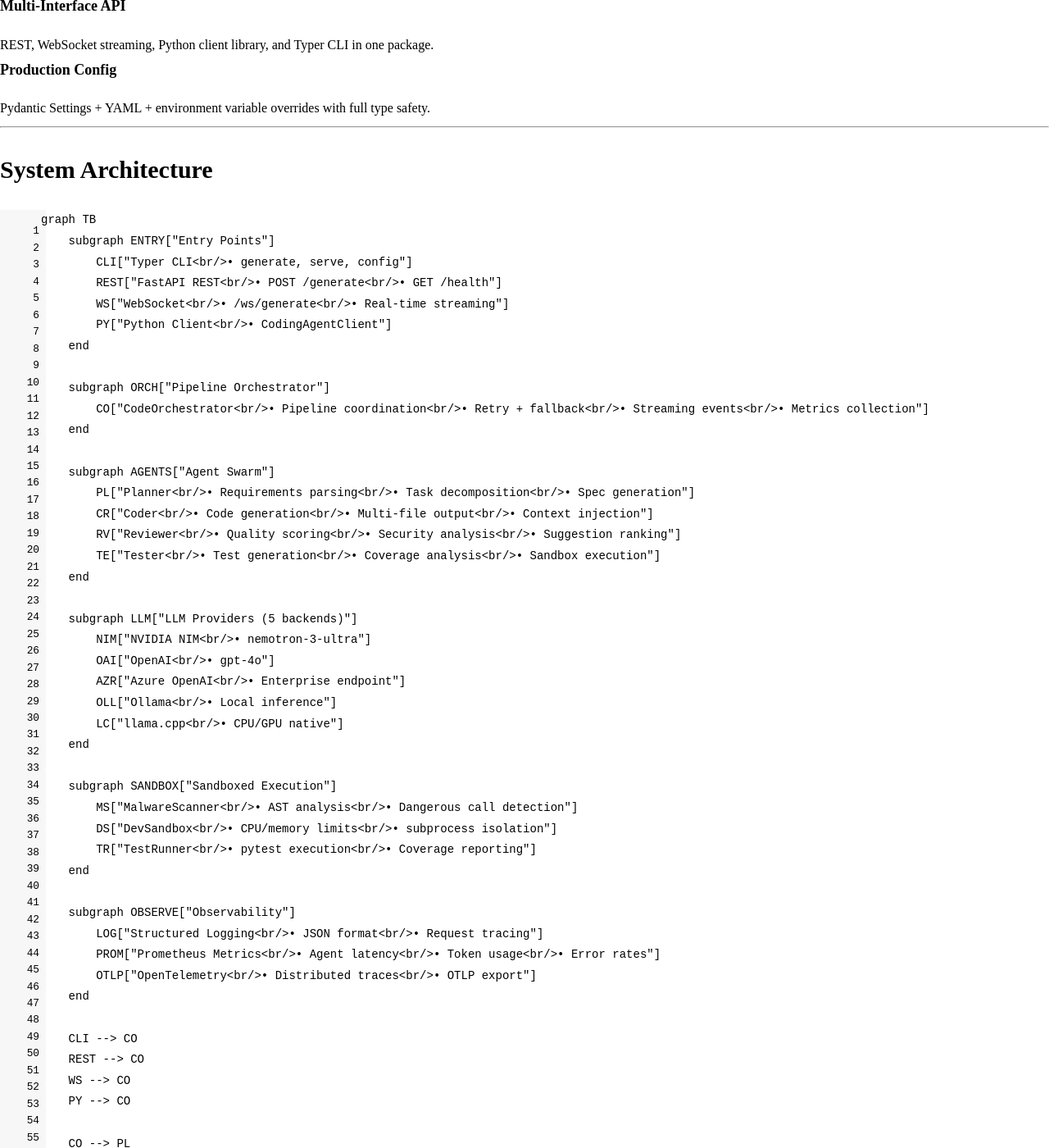
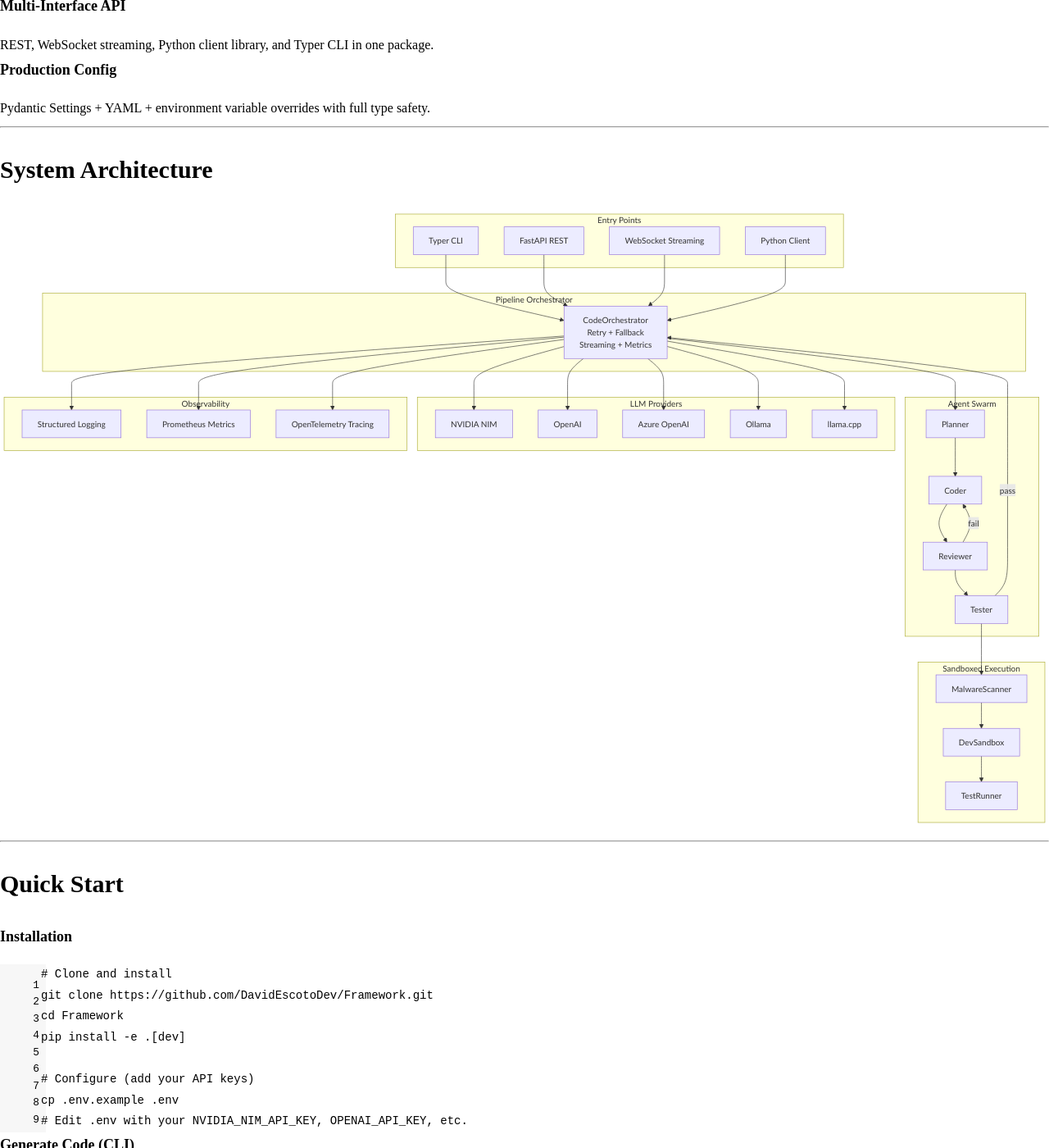
Before and after one commit to DavidEscotoDev/Framework, a Jekyll site: the page built from docs/index.md, in a window 1280 px wide and 1400 px high, scrolled down 571 px. Shown: the whole window at 82% size. Built offline with Jekyll 4.4.1, drawn with Linux system fonts in a browser that asks for light colours; some of the changed text lies outside the part shown.

Commit message:
fix: load Mermaid.js and use div.mermaid for diagram rendering

````diff
--- a/_layouts/default.html
+++ b/_layouts/default.html
@@ -62,6 +62,8 @@ layout: default
       </ul>
     </div>
   </footer>
+  <script src="https://cdn.jsdelivr.net/npm/mermaid/dist/mermaid.min.js"></script>
+  <script>mermaid.initialize({startOnLoad:true, theme:'default', securityLevel:'loose'});</script>
   <script>
     // Mobile menu toggle
     const toggle = document.querySelector('.menu-toggle');
--- a/docs/index.md
+++ b/docs/index.md
@@ -58,44 +58,44 @@ layout: default
 
 ## System Architecture
 
-```mermaid
+<div class="mermaid">
 graph TB
     subgraph ENTRY["Entry Points"]
-        CLI["Typer CLI<br/>• generate, serve, config"]
-        REST["FastAPI REST<br/>• POST /generate<br/>• GET /health"]
-        WS["WebSocket<br/>• /ws/generate<br/>• Real-time streaming"]
-        PY["Python Client<br/>• CodingAgentClient"]
+        CLI["Typer CLI"]
+        REST["FastAPI REST"]
+        WS["WebSocket Streaming"]
+        PY["Python Client"]
     end
 
     subgraph ORCH["Pipeline Orchestrator"]
-        CO["CodeOrchestrator<br/>• Pipeline coordination<br/>• Retry + fallback<br/>• Streaming events<br/>• Metrics collection"]
+        CO["CodeOrchestrator<br/>Retry + Fallback<br/>Streaming + Metrics"]
     end
 
     subgraph AGENTS["Agent Swarm"]
-        PL["Planner<br/>• Requirements parsing<br/>• Task decomposition<br/>• Spec generation"]
-        CR["Coder<br/>• Code generation<br/>• Multi-file output<br/>• Context injection"]
-        RV["Reviewer<br/>• Quality scoring<br/>• Security analysis<br/>• Suggestion ranking"]
-        TE["Tester<br/>• Test generation<br/>• Coverage analysis<br/>• Sandbox execution"]
+        PL["Planner"]
+        CR["Coder"]
+        RV["Reviewer"]
+        TE["Tester"]
     end
 
-    subgraph LLM["LLM Providers (5 backends)"]
-        NIM["NVIDIA NIM<br/>• nemotron-3-ultra"]
-        OAI["OpenAI<br/>• gpt-4o"]
-        AZR["Azure OpenAI<br/>• Enterprise endpoint"]
-        OLL["Ollama<br/>• Local inference"]
-        LC["llama.cpp<br/>• CPU/GPU native"]
+    subgraph LLM["LLM Providers"]
+        NIM["NVIDIA NIM"]
+        OAI["OpenAI"]
+        AZR["Azure OpenAI"]
+        OLL["Ollama"]
+        LC["llama.cpp"]
     end
 
     subgraph SANDBOX["Sandboxed Execution"]
-        MS["MalwareScanner<br/>• AST analysis<br/>• Dangerous call detection"]
-        DS["DevSandbox<br/>• CPU/memory limits<br/>• subprocess isolation"]
-        TR["TestRunner<br/>• pytest execution<br/>• Coverage reporting"]
+        MS["MalwareScanner"]
+        DS["DevSandbox"]
+        TR["TestRunner"]
     end
 
     subgraph OBSERVE["Observability"]
-        LOG["Structured Logging<br/>• JSON format<br/>• Request tracing"]
-        PROM["Prometheus Metrics<br/>• Agent latency<br/>• Token usage<br/>• Error rates"]
-        OTLP["OpenTelemetry<br/>• Distributed traces<br/>• OTLP export"]
+        LOG["Structured Logging"]
+        PROM["Prometheus Metrics"]
+        OTLP["OpenTelemetry Tracing"]
     end
 
     CLI --> CO
@@ -103,27 +103,16 @@ graph TB
     WS --> CO
     PY --> CO
 
-    CO --> PL
-    PL --> CR
-    CR --> RV
-    RV --> TE
+    CO --> PL --> CR --> RV --> TE
     TE -->|pass| CO
     RV -->|fail| CR
 
-    CO --> NIM
-    CO --> OAI
-    CO --> AZR
-    CO --> OLL
-    CO --> LC
+    CO --> NIM & OAI & AZR & OLL & LC
 
-    TE --> MS
-    MS --> DS
-    DS --> TR
+    TE --> MS --> DS --> TR
 
-    CO --> LOG
-    CO --> PROM
-    CO --> OTLP
-```
+    CO --> LOG & PROM & OTLP
+</div>
 
 ---
 
````
